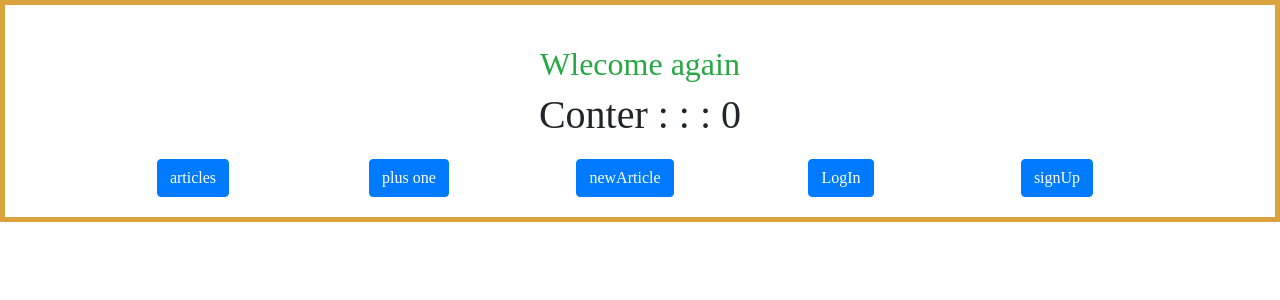
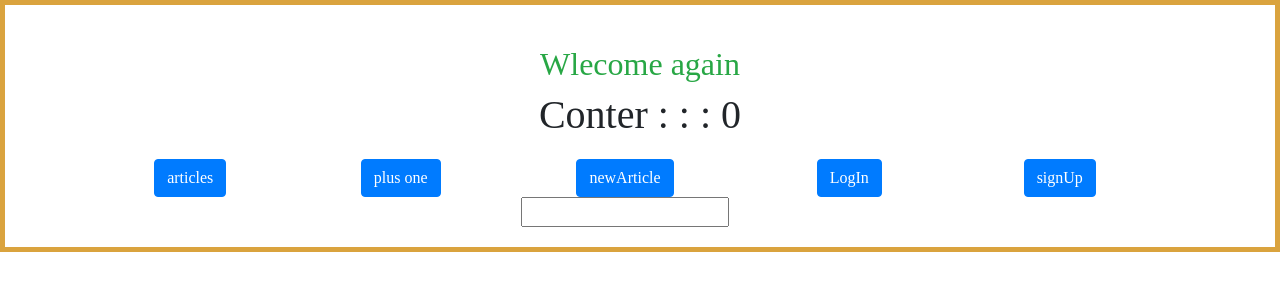
Before and after one commit to Mohammad-Ghazal/Project-4, a React (Create React App) app in the folder front-end/: page / in a window 1280 px wide. Shown: the top 300 px of the page. Built offline with nearby package versions, Linux system fonts and the light colour scheme.

Commit message:
try to change alert shape

```diff
--- a/front-end/package.json
+++ b/front-end/package.json
@@ -6,6 +6,7 @@
     "@testing-library/jest-dom": "^4.2.4",
     "@testing-library/react": "^9.5.0",
     "@testing-library/user-event": "^7.2.1",
+    "alertifyjs": "^1.13.1",
     "axios": "^0.21.0",
     "bootstrap": "^4.5.3",
     "react": "^17.0.1",
@@ -18,6 +19,8 @@
     "build": "react-scripts build",
     "test": "react-scripts test",
     "eject": "react-scripts eject"
+
+
   },
   "eslintConfig": {
     "extends": "react-app"
--- a/front-end/src/App.js
+++ b/front-end/src/App.js
@@ -7,15 +7,30 @@ import NewArticle from "./components/NewArticle";
 import SignUp from "./components/SignUp";
 import LogIn from "./components/LogIn";
 import "bootstrap/dist/css/bootstrap.min.css";
+import "alertifyjs/build/alertify.min.js";
 
 export default function App() {
+
+
   const [articles, setArticles] = useState([]);
   const [count, setCount] = useState(0);
+  const[search,setSearch]=useState('');
+  const [allArticales, setAllArticales] = useState([])
+
   let i = 0;
 
   const addOne = () => {
+
+
     setCount(count + 1);
   };
+
+  const searchNow = () => {
+
+   console.log(articles);
+  }
+
+
 
   const getAllArticles = () => {
     axios
@@ -64,6 +79,8 @@ export default function App() {
                 newArticle
               </button>
               </form>
+              <input id='searchInput' type="input text" onChange={search} herf="serch" />
+
             </div>
 
             <div className="col -md-2">
@@ -77,9 +94,13 @@ export default function App() {
                 <button className="btn btn-primary">signUp</button>
               </form>
             </div>
+
+
+
           </div>
           <div className="row ">
             <div className="row">{renderArticles}</div>
+
           </div>
         </div>
         {/*
@@ -107,6 +128,13 @@ export default function App() {
       </div>
     </Router>
   );
+
+
+
+
+
+
+
 }
 
 /*
```
Also changed, not shown: 1 other file (tests, documents, lock files or other folders).
